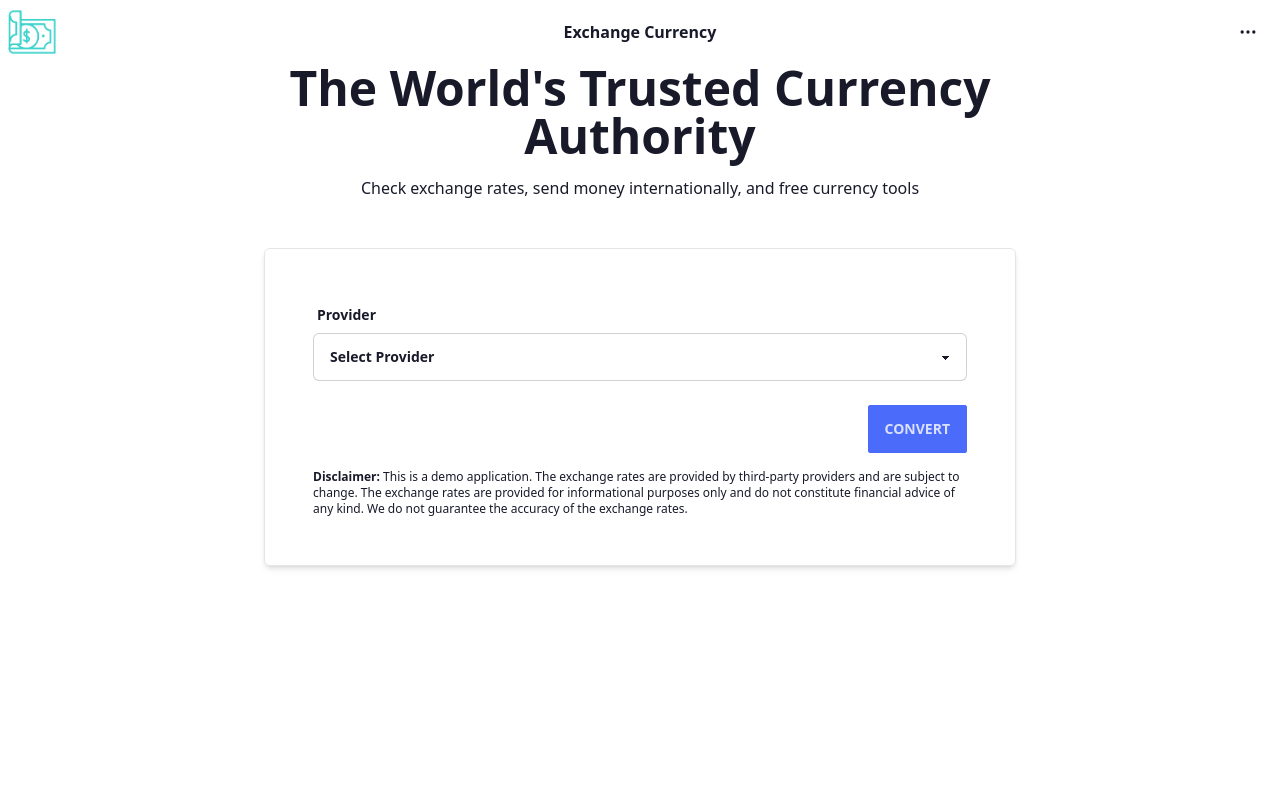
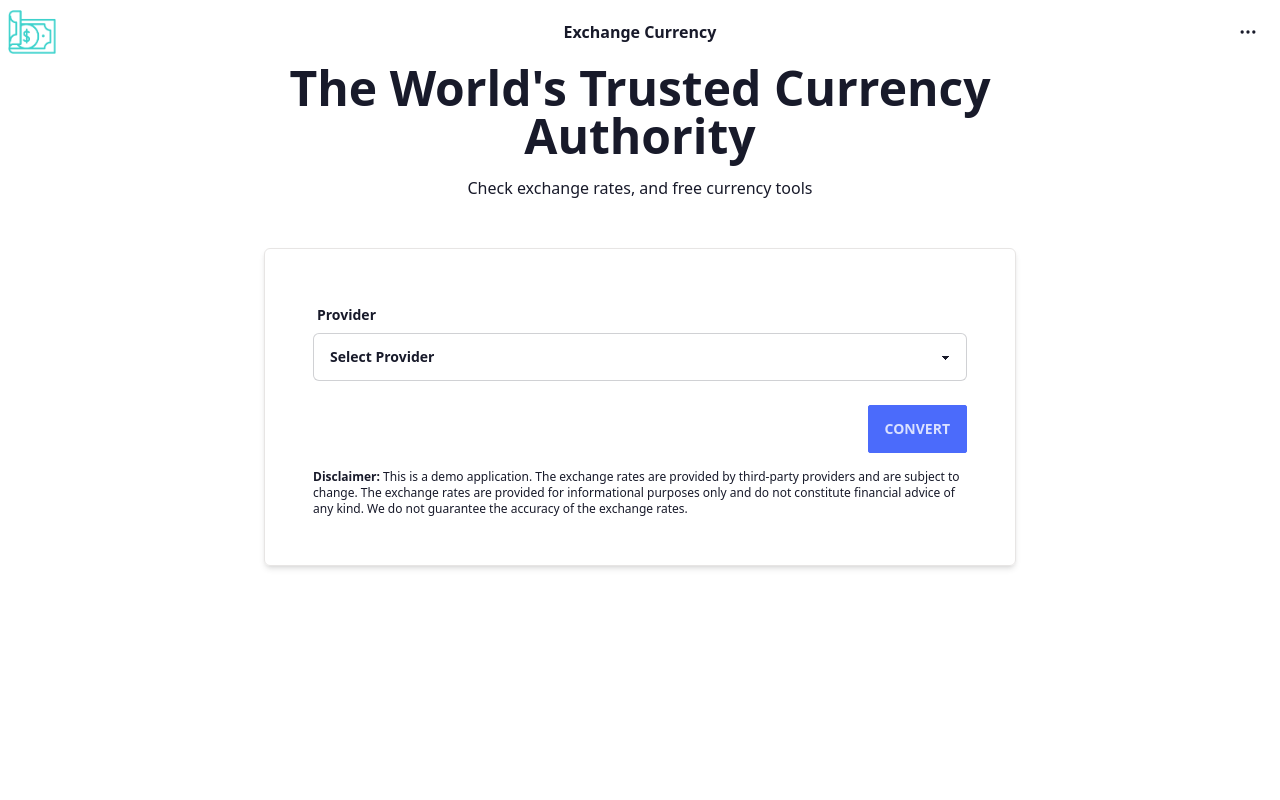
Before and after one commit to isaactan98/currency_exchange, a Nuxt app: page / in a window 1280 px wide. Shown: the top 800 px of the page. Built offline with nearby package versions, Linux system fonts and the light colour scheme.

Commit message:
Update index.vue

```diff
--- a/pages/index.vue
+++ b/pages/index.vue
@@ -8,8 +8,7 @@
             The World's Trusted Currency Authority
           </h1>
           <p class="text-xs xl:text-base">
-            Check exchange rates, send money internationally, and free currency
-            tools
+            Check exchange rates, and free currency tools
           </p>
         </div>
         <div
```
